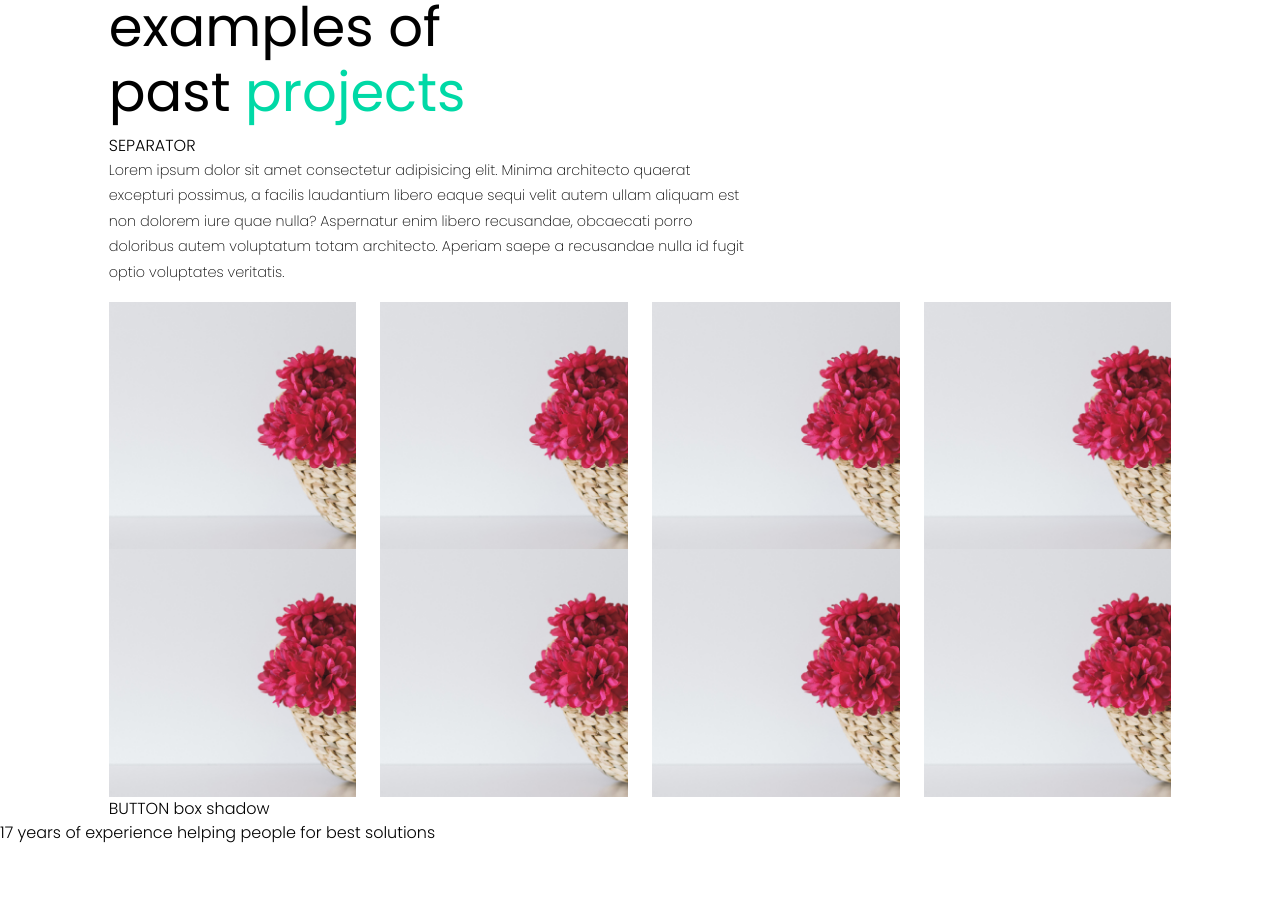
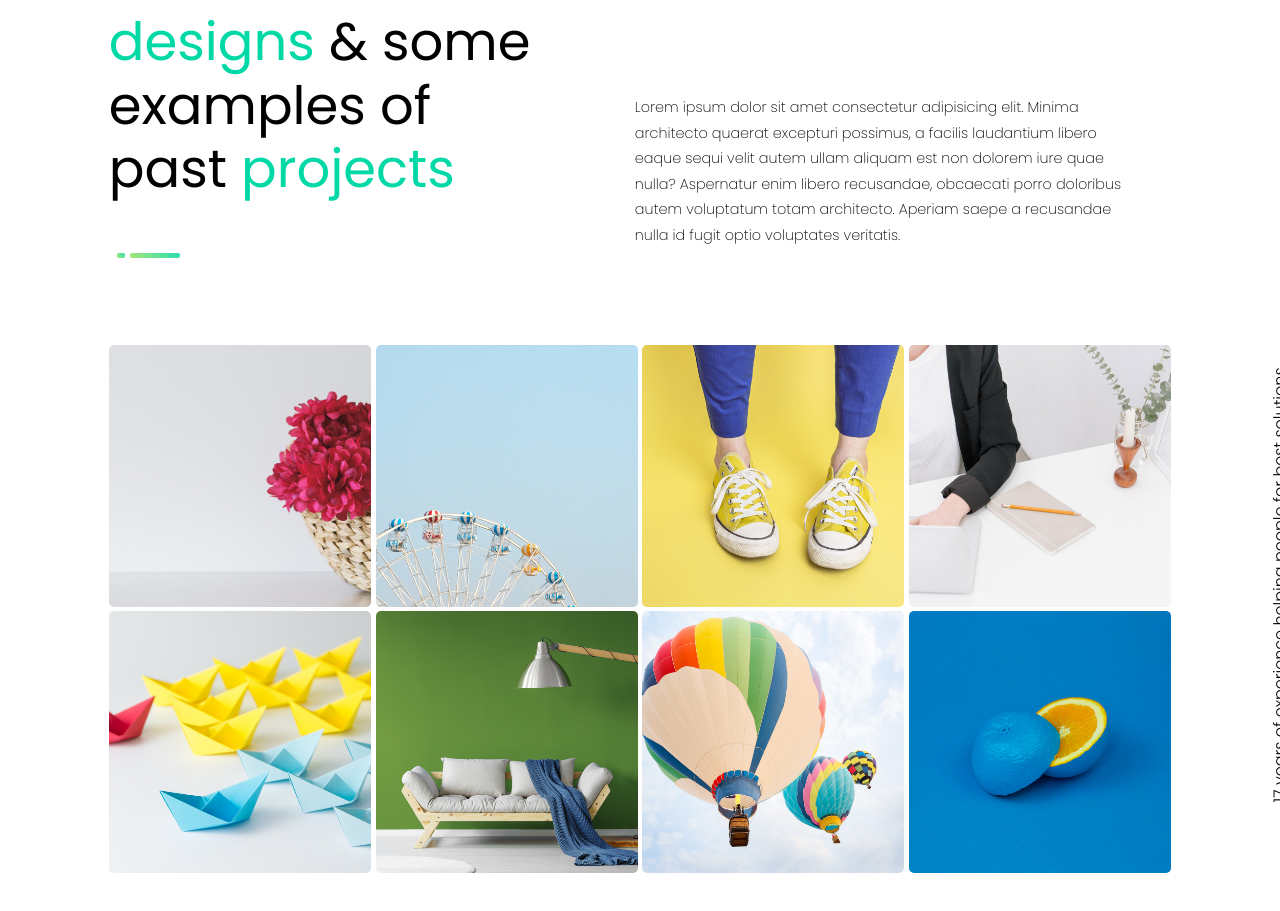
Before and after one commit to MarBozzz/proj-html-vuejs, a Vue app: page / in a window 1280 px wide. Shown: the part 3922-4833 px from the top of the page. Built offline with nearby package versions, Linux system fonts and the light colour scheme; a small style sheet from the web is missing.

Commit message:
[added] 2 sections details

```diff
--- a/src/components/mainComponents/MissionsSection.vue
+++ b/src/components/mainComponents/MissionsSection.vue
@@ -44,7 +44,7 @@ export default {
 
 section {
   padding-top: 210px;
-  padding-bottom: 320px;
+  padding-bottom: 420px;
   background-color: #F9F9F9;
   .images-container {
     width: 64%;
--- a/src/components/mainComponents/PastProjectsSection.vue
+++ b/src/components/mainComponents/PastProjectsSection.vue
@@ -1,67 +1,122 @@
 <script>
 export default {
   name : 'PastProjectsSection',
+  data(){
+    return {
+      projects : [
+        {
+          pic : 'ina-soulis-227104-unsplash-1024x1024.jpg',
+          layoverContent : 'A Decorated Flower',
+          layoverDpt : 'Marketing'
+        },
+        {
+          pic : 'sunisa-misa-531163-unsplash-1024x1024.jpg',
+          layoverContent : 'A Famous Ferry Wheel',
+          layoverDpt : 'Online Marketing'
+        },
+        {
+          pic : '355H-1024x1024.jpg',
+          layoverContent : 'Two Yellow Shoes',
+          layoverDpt : 'Foot Locker'
+        },
+        {
+          pic : 'photo-1448932252197-d19750584e56-1024x1024.jpg',
+          layoverContent : 'A Candle',
+          layoverDpt : 'Web-Marketing'
+        },
+        {
+          pic : 'business-competition-PB366D8-1024x1024.jpg',
+          layoverContent : 'Some Paper Ships',
+          layoverDpt : 'Origami'
+        },
+        {
+          pic : 'cozy-sofa-in-living-room-PQR5AB9-1024x1024.jpg',
+          layoverContent : 'A Wonderful Sofa Bed',
+          layoverDpt : 'Human Resources'
+        },
+        {
+          pic : 'aa9a4539-PQGJ7HU-1024x1024.jpg',
+          layoverContent : 'Three Ballons',
+          layoverDpt : 'Pink Floyds'
+        },
+        {
+          pic : 'cody-davis-253928-unsplash-1024x1024.jpg',
+          layoverContent : 'Blue Orange',
+          layoverDpt : 'Grocery'
+        }
+      ]
+    }
+  },
+  methods : {
+    getImagePath: function(imgPath){
+      return new URL(imgPath, import.meta.url).href;
+    }
+  }
 }
 </script>
 
 
 <template>
   <section>
+    <div class="wrapper position-relative">
       <div class="mb-container">
-      <div class="row d-flex flex-column">
+        <div class="row">
 
-        <div class="text-container col-12">
+          <div class="text-container col-12 d-flex">
+            <div class="text-left-side">
 
-          <div class="text-left-side">
-            SEPARATOR
+              <div class="styled-separator-line">
+                <div class="segment one"></div>
+                <div class="segment two"></div>
+                <div class="segment three"></div>
+              </div>
+
               <h2>
-              Our recent <span class="hchangecolor">web designs</span> & some examples of past <span class="hchangecolor">projects</span>
+                Our recent <span class="hchangecolor">web designs</span> & some examples of <br> past <span class="hchangecolor">projects</span>
               </h2>
-            SEPARATOR
-          </div>
-          <div class="text-right-side">
-            <p>Lorem ipsum dolor sit amet consectetur adipisicing elit. Minima architecto quaerat excepturi possimus, a facilis laudantium libero eaque sequi velit autem ullam aliquam est non dolorem iure quae nulla? Aspernatur enim libero recusandae, obcaecati porro doloribus autem voluptatum totam architecto. Aperiam saepe a recusandae nulla id fugit optio voluptates veritatis.</p>
+
+              <div class="styled-separator-line px-2">
+                <div class="segment one"></div>
+                <div class="segment two"></div>
+                <div class="segment three"></div>
               </div>
 
             </div>
 
-        <!-- elementi da ciclare -->
+            <div class="text-right-side d-flex align-items-end px-5">
+              <p>Lorem ipsum dolor sit amet consectetur adipisicing elit. Minima architecto quaerat excepturi possimus, a facilis laudantium libero eaque sequi velit autem ullam aliquam est non dolorem iure quae nulla? Aspernatur enim libero recusandae, obcaecati porro doloribus autem voluptatum totam architecto. Aperiam saepe a recusandae nulla id fugit optio voluptates veritatis.</p>
+            </div>
+          </div>
+
+          <!-- elementi ciclati -->
           <div class="boxes-container col-12">
             <div class="row d-flex flex-wrap">
-            <div class="square-box col-3">
-              <img src="../../assets/images/ina-soulis-227104-unsplash-1024x1024.jpg" alt="">
-            </div>
-            <div class="square-box col-3">
-              <img src="../../assets/images/ina-soulis-227104-unsplash-1024x1024.jpg" alt="">
-            </div>
-            <div class="square-box col-3">
-              <img src="../../assets/images/ina-soulis-227104-unsplash-1024x1024.jpg" alt="">
-            </div>
-            <div class="square-box col-3">
-              <img src="../../assets/images/ina-soulis-227104-unsplash-1024x1024.jpg" alt="">
-            </div>
-            <div class="square-box col-3">
-              <img src="../../assets/images/ina-soulis-227104-unsplash-1024x1024.jpg" alt="">
-            </div>
-            <div class="square-box col-3">
-              <img src="../../assets/images/ina-soulis-227104-unsplash-1024x1024.jpg" alt="">
-            </div>
-            <div class="square-box col-3">
-              <img src="../../assets/images/ina-soulis-227104-unsplash-1024x1024.jpg" alt="">
-            </div>
-            <div class="square-box col-3">
-              <img src="../../assets/images/ina-soulis-227104-unsplash-1024x1024.jpg" alt="">
+
+              <div class="col-3 d-flex justify-content-between" v-for="(project, index) in projects" :key="index">
+                <div class="square-box position-relative">
+                  <img
+                    :src="getImagePath(`../../assets/images/${project.pic}`)"
+                    alt="Project">
+                  <div class="layover position-absolute d-flex flex-column justify-content-end pb-5">
+                    <h4 class="px-5 fw-bold">{{project.layoverContent}}</h4>
+                    <h5 class="px-5">{{project.layoverDpt}}</h5>
                   </div>
                 </div>
               </div>
 
-        <div class="button col-12">BUTTON box shadow</div>
+            </div>
+          </div>
+
+          <div class="button col-12 d-flex justify-content-center align-items-center">
+            <a class="btn" href="#">Read more</a>
+          </div>
 
         </div>
       </div>
 
       <span class="text-rotated-anticlockwise">17 years of experience helping people for best solutions</span>
 
+    </div>
   </section>
 </template>
 
@@ -72,17 +127,96 @@ export default {
 
 section {
   padding-top: 200px;
-  padding-bottom: 200px;
+  padding-bottom: 110px;
   background-color: #FFFFFF;
-
+  .text-container {
+    .text-left-side {
+      width: 45%;
+      .styled-separator-line {
+        .segment {
+          display: inline-block;
+          height: 5px;
+        }
+        .segment.one {
+          width: 8px;
+          background: $scale-background-main-color;
+          border-radius: 2px;
+        }
+        .segment.two {
+          width: 5px;
+        }
+        .segment.three {
+          width: 50px;
+          background: $scale-background-main-color;
+          border-radius: 2px;
+        }
+      }
+      h2 {
+        padding: 3rem 1rem 2rem 0;
+        font-size: 3.3rem;
+      }
+    }
+    .text-right-side {
+      width: 55%;
+    }
+  }
+  .boxes-container {
+    .row{
+      --bs-gutter-x: 0.3rem;
+      --bs-gutter-y: 0.3rem;
+      padding-top: 5rem;
+    }
+    .col-3 {
+      .square-box {
+        img {
+          border-radius: 5px;
+        }
+        .layover {
+          right: 0;
+          top: 0;
+          width: 100%;
+          height: 100%;
+          border-radius: 5px;
+          color: rgba($color: #00000000, $alpha: 0);
+        }
+      }
+      .square-box:hover img {
+          transform: scale(1.1);
+          z-index: 989;
+      }
+      .square-box:hover .layover {
+        z-index: 990;
+          background: $scale-background-main-color;
+          display: block;
+          transform: scale(1.1);
+          cursor: pointer;
+          h4, h5 {
+            color: #FFFFFF;
+          }
+      }
+    }
+  }
+  .button {
+    padding: 120px 0;
+    .btn {
+      @include button(main-button);
+      background: $scale-background-main-color;
+      box-shadow: 2px 2px 10px $main-color;
+    }
+    .btn:hover {
+      @include button(main-button);
+      background: $scale-black-color;
+      box-shadow: none;
+    }
+  }
+  .text-rotated-anticlockwise {
+    position: absolute;
+    top: 54%;
+    left: 83%;
+    display: inline-block;
+    transform: rotateZ(270deg);
+    white-space: nowrap;
+  }
 }
 
-.text-container {
-  .text-left-side {
-    width: 40%;
-  }
-  .text-right-side {
-    width: 60%;
-  }
-}
 </style>
--- a/src/components/mainComponents/StatsSection.vue
+++ b/src/components/mainComponents/StatsSection.vue
@@ -30,11 +30,17 @@ export default {
 
     <div class="box right">
       <div class="text-container mb-container">
-        <h2>
+        <h2 class="pb-3">
           We <span class="hchangecolor">love</span> what<br> we do
         </h2>
-        SEPARATOR
-        <p>Lorem ipsum dolor sit amet consectetur adipisicing elit. Amet est quia inventore, obcaecati excepturi similique optio necessitatibus beatae aliquid nostrum quisquam iusto, reiciendis corrupti neque maxime velit soluta quidem, incidunt in. Aliquid ab, quis ipsam eius numquam illo accusantium aut.</p>
+
+        <div class="styled-separator-line">
+          <div class="segment one"></div>
+          <div class="segment two"></div>
+          <div class="segment three"></div>
+        </div>
+
+        <p>Lorem ipsum dolor sit amet consectetur adipisicing elit. Amet est quia inventore, obcaecati excepturi similique optio necessitatibus beatae aliquid nostrum quisquam iusto, reiciendis corrupti neque maxime velit soluta quidem, incidunt in. Aliquid ab, quis ipsam eius numquam illo accusantium aut eque maxime velit soluta quidem, incidunt in. Aliquid icing elit. Amet est quia.</p>
         <ul>
           <li>
             <i class="fa-solid fa-check"></i>
@@ -85,7 +91,7 @@ section {
       width: 100%;
       height: 100%;
       border-radius: 10px;
-      background-color: rgba($color: #000000, $alpha: 0.5);
+      background: $scale-background-main-color-transp;
       color: #FFFFFF;
       h2 {
         font-size: 7.5rem;
@@ -122,10 +128,29 @@ section {
     background-color: #FFFFFF;
     box-shadow: 5px 5px 50px 5px #DEDEDE;
     .text-container {
-      padding: 150px 0;
+      padding: 175px 30px;
       font-size: .9rem;
+      .styled-separator-line {
+      .segment {
+        display: inline-block;
+        height: 5px;
+      }
+      .segment.one {
+        width: 8px;
+        background: $scale-background-main-color;
+        border-radius: 2px;
+      }
+      .segment.two {
+        width: 5px;
+      }
+      .segment.three {
+        width: 50px;
+        background: $scale-background-main-color;
+        border-radius: 2px;
+      }
+    }
       p {
-        padding: 50px 0;
+        padding: 35px 0;
       }
       ul {
         padding: 0;
@@ -133,6 +158,11 @@ section {
           i {
             color: $main-color;
           }
+          span {
+            font-size: .9rem;
+            font-weight: 200;
+            line-height: 1.6rem;
+          }
         }
       }
     }
--- a/src/styles/partials/_vars.scss
+++ b/src/styles/partials/_vars.scss
@@ -18,3 +18,6 @@ $scale-cards-background-main-color-reverse: linear-gradient(45deg, #00D9A6, #99E
 
 //mission photo layover 45°
 $scale-background-main-color: linear-gradient(45deg, rgba(153, 225, 94, 0.85), rgb(0, 217, 166, 0.85));
+
+// layover 45° transp
+$scale-background-main-color-transp: linear-gradient(45deg, rgb(0, 217, 166, 0.85), rgba(153, 225, 94, 0.85));
```
Lines whose indentation alone changed are shown as unchanged.
